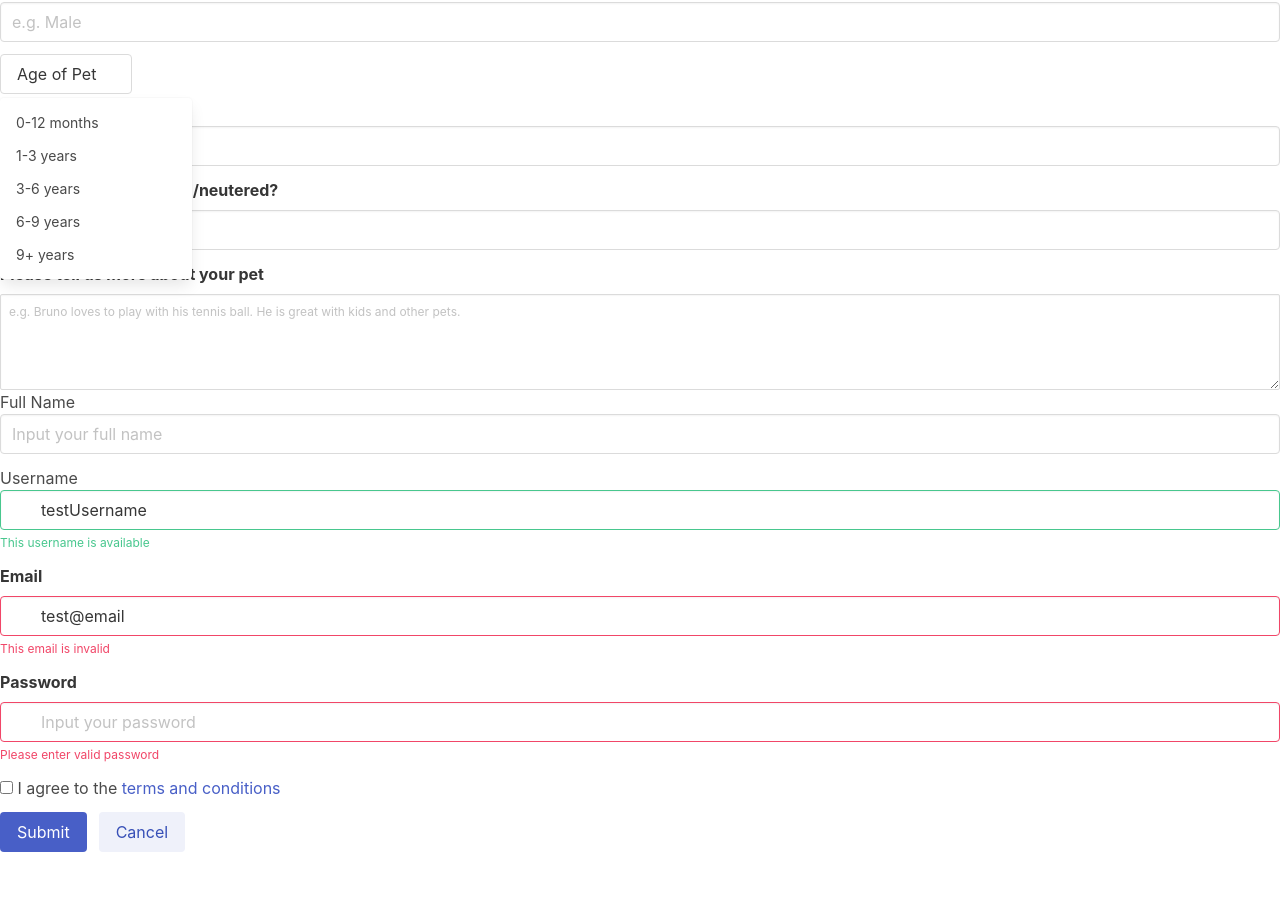
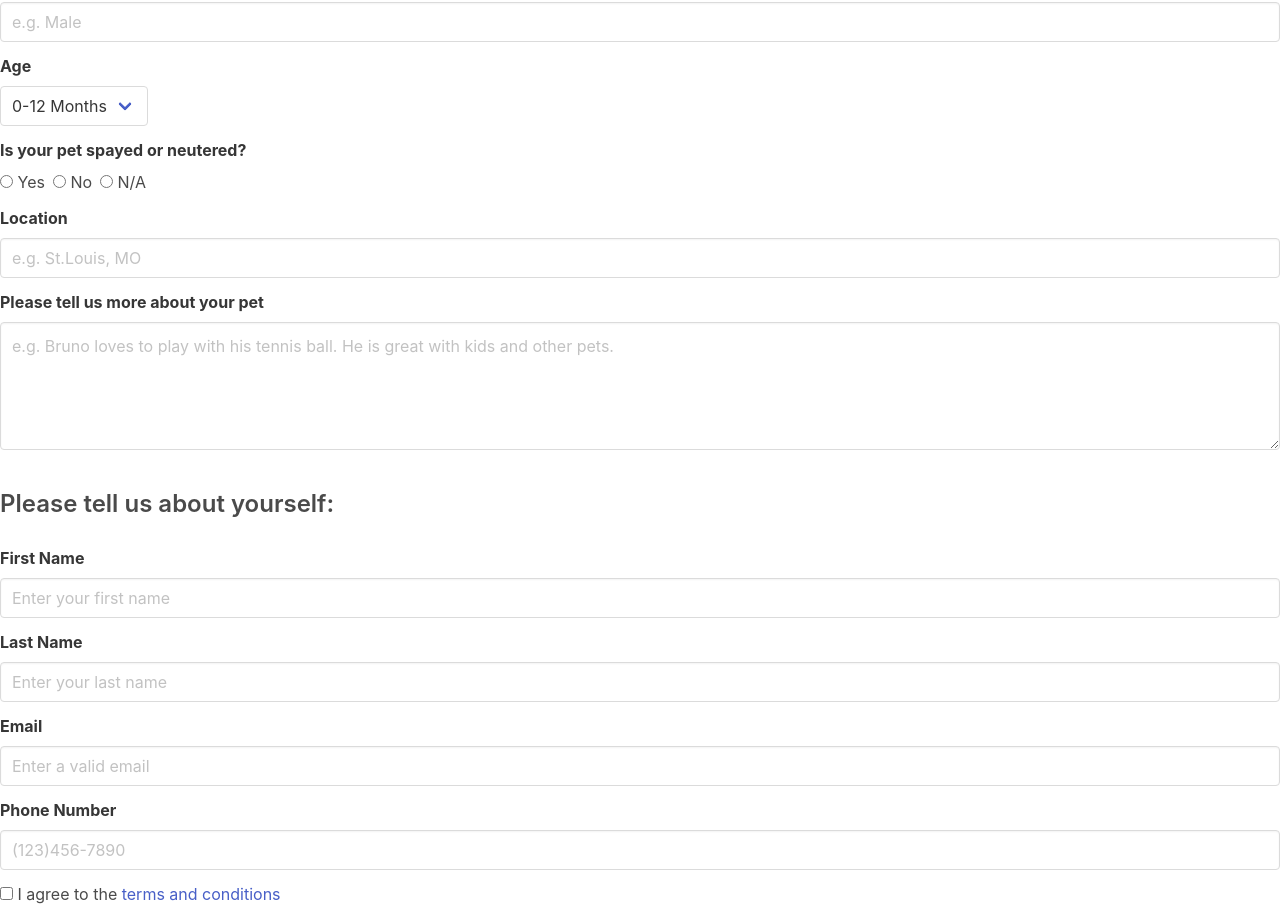
Before and after one commit to p134c0d3/the-pet-pursuit, an Angular app: page / in a window 1280 px wide. Shown: the part 254-1170 px from the top of the page. Before the commit the page ends 1106 px from the top, so only its background shows below. Built offline with nearby package versions, Linux system fonts and the light colour scheme.

Commit message:
changed form type; completed form input

```diff
--- a/src/app/new-post/new-post.component.html
+++ b/src/app/new-post/new-post.component.html
@@ -1,71 +1,153 @@
+<form (ngSubmit)="newPost(f)" #f="ngForm">
 <div class="field">
   <label class="label">Pet Name</label>
   <div class="control">
-    <input class="input" type="text" required placeholder="e.g Bruno">
+    <input
+    class="input"
+    type="text"
+    required
+    placeholder="e.g. Bruno">
   </div>
 </div>
 
 <div class="field">
   <label class="label">Pet Type</label>
   <div class="control">
-    <input class="input" type="text" required placeholder="e.g. Dog">
+    <input
+    class="input"
+    type="text"
+    required
+    placeholder="e.g. Dog">
   </div>
 </div>
 
 <div class="field">
   <label class="label">Sex</label>
   <div class="control">
-    <input class="input" type="text" placeholder="e.g. Male">
+    <input
+    class="input"
+    type="text"
+    required
+    placeholder="e.g. Male">
   </div>
 </div>
 
-<div class="dropdown is-active">
-  <div class="dropdown-trigger">
-    <button class="button" aria-haspopup="true" aria-controls="dropdown-menu">
-      <span>Age of Pet</span>
-      <span class="icon is-small">
-        <i class="fas fa-angle-down" aria-hidden="true"></i>
-      </span>
-    </button>
+<div class="field">
+  <label class="label">Age</label>
+  <div class="control">
+    <div class="select">
+      <select>
+        <option>0-12 Months</option>
+        <option>1-3 Years</option>
+        <option>3-6 Years</option>
+        <option>6-9 Years</option>
+        <option>9+ Years</option>
+      </select>
+    </div>
   </div>
-  <div class="dropdown-menu" id="dropdown-menu" role="menu">
-    <div class="dropdown-content">
-      <a href="#" class="dropdown-item">
-        0-12 months
-      </a>
-      <a class="dropdown-item">
-        1-3 years
-      </a>
-      <a href="#" class="dropdown-item">
-        3-6 years
-      </a>
-      <a href="#" class="dropdown-item">
-        6-9 years
-      </a>
-      <a href="#" class="dropdown-item">
-        9+ years
-      </a>
-    </div>
+</div>
+
+<div class="field">
+  <div class="control">
+    <label class="label">Is your pet spayed or neutered?</label>
+    <label class="radio">
+      <input
+      type="radio"
+      name="question">
+      Yes
+    </label>
+    <label class="radio">
+      <input
+      type="radio"
+      name="question">
+      No
+    </label>
+    <label class="radio">
+      <input
+      type="radio"
+      name="question">
+      N/A
+    </label>
   </div>
 </div>
 
 <div class="field">
   <label class="label">Location</label>
   <div class="control">
-    <input class="input" type="text" placeholder="e.g. St.Louis, MO ">
-  </div>
-</div>
-
-<div class="field">
-  <label class="label">Has the Pet been spayed/neutered?</label>
-  <div class="control">
-    <input class="input" type="text" placeholder="e.g. Yes">
+    <input
+    class="input"
+    type="text"
+    required
+    placeholder="e.g. St.Louis, MO">
   </div>
 </div>
 
 <div class="field">
   <label class="label">Please tell us more about your pet</label>
   <div class="control">
-    <textarea class="textarea is-small" placeholder="e.g. Bruno loves to play with his tennis ball. He is great with kids and other pets."></textarea>
+    <textarea
+    class="textarea"
+    placeholder="e.g. Bruno loves to play with his tennis ball. He is great with kids and other pets."></textarea>
   </div>
 </div>
+<br>
+<h2 class="is-size-4 has-text-weight-semibold">Please tell us about yourself:</h2>
+<br>
+<div class="field">
+  <label class="label">First Name</label>
+  <div class="control">
+    <input
+    class="input"
+    type="text"
+    required
+    placeholder="Enter your first name">
+  </div>
+</div>
+<div class="field">
+  <label class="label">Last Name</label>
+  <div class="control">
+    <input
+    class="input"
+    type="text"
+    required
+    placeholder="Enter your last name">
+  </div>
+</div>
+<div class="field">
+  <label class="label">Email</label>
+  <div class="control">
+    <input
+    class="input"
+    type="email"
+    required
+    placeholder="Enter a valid email">
+  </div>
+</div>
+<div class="field">
+  <label class="label">Phone Number</label>
+  <div class="control">
+    <input
+    class="input"
+    type="text"
+    placeholder="(123)456-7890">
+  </div>
+</div>
+
+<div class="field">
+  <div class="control">
+    <label class="checkbox">
+      <input type="checkbox">
+      I agree to the <a href="#">terms and conditions</a>
+    </label>
+  </div>
+</div>
+
+<div class="field is-grouped">
+  <div class="control">
+    <button class="button is-link">Submit</button>
+  </div>
+  <div class="control">
+    <button class="button is-link is-light">Cancel</button>
+  </div>
+</div>
+</form>
--- a/src/app/new-post/new-post.component.ts
+++ b/src/app/new-post/new-post.component.ts
@@ -1,10 +1,26 @@
-import { Component } from '@angular/core';
+import { Component, OnInit } from '@angular/core';
+import { NgForm } from '@angular/forms';
 
 @Component({
   selector: 'app-new-post',
   templateUrl: './new-post.component.html',
   styleUrls: ['./new-post.component.scss']
 })
-export class NewPostComponent {
+export class NewPostComponent implements OnInit {
 
+  ngOnInit(): void {}
+
+  newPost(form: NgForm) {
+
+    const petName = form.value.petName;
+    const petType = form.value.petType;
+    const sex = form.value.sex;
+    const location = form.value.location;
+    const description = form.value.description;
+    const firstName = form.value.firstName;
+    const lastName = form.value.lastName;
+    const email = form.value.email;
+    const phone = form.value.phone;
+
+  }
 }
--- a/src/app/sign-up/sign-up.component.html
+++ b/src/app/sign-up/sign-up.component.html
@@ -1,13 +1,13 @@
 <form (ngSubmit)="onSignup(f)" #f="ngForm">
   <div class="field">
-    <label class="lable">Full Name</label>
+    <label class="label">Full Name</label>
     <div class="control">
       <input type="text" class="input" placeholder="Input your full name" />
     </div>
   </div>
 
   <div class="field">
-    <label class="lable">Username</label>
+    <label class="label">Username</label>
     <div class="control has-icons-left has-icons-right">
       <input
         type="text"
```
